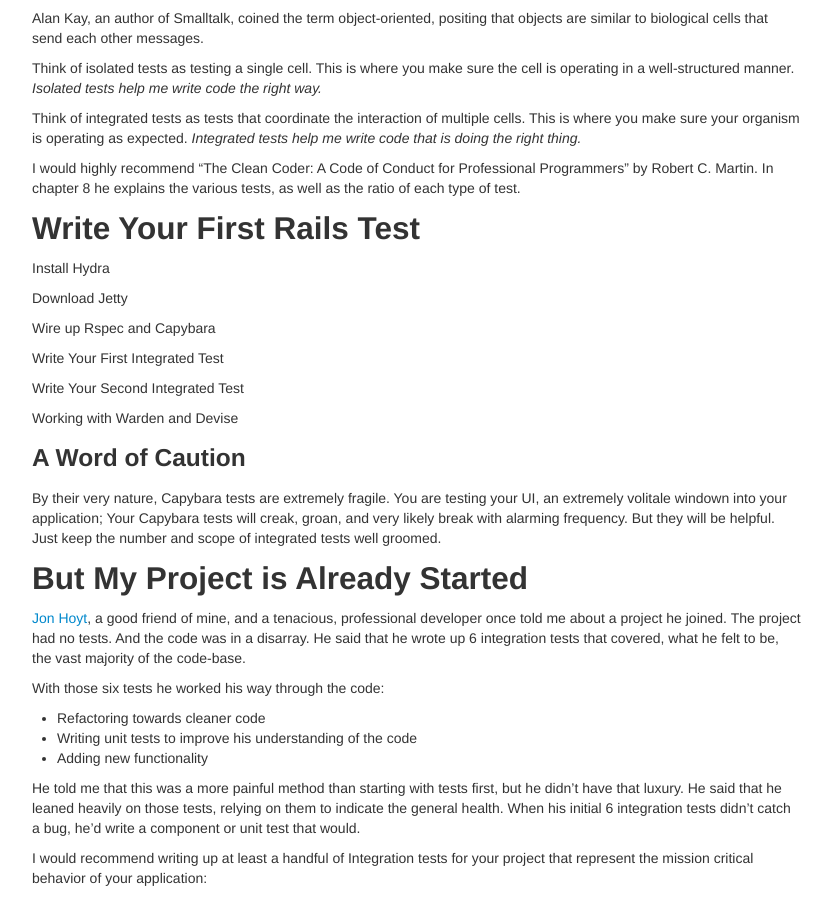
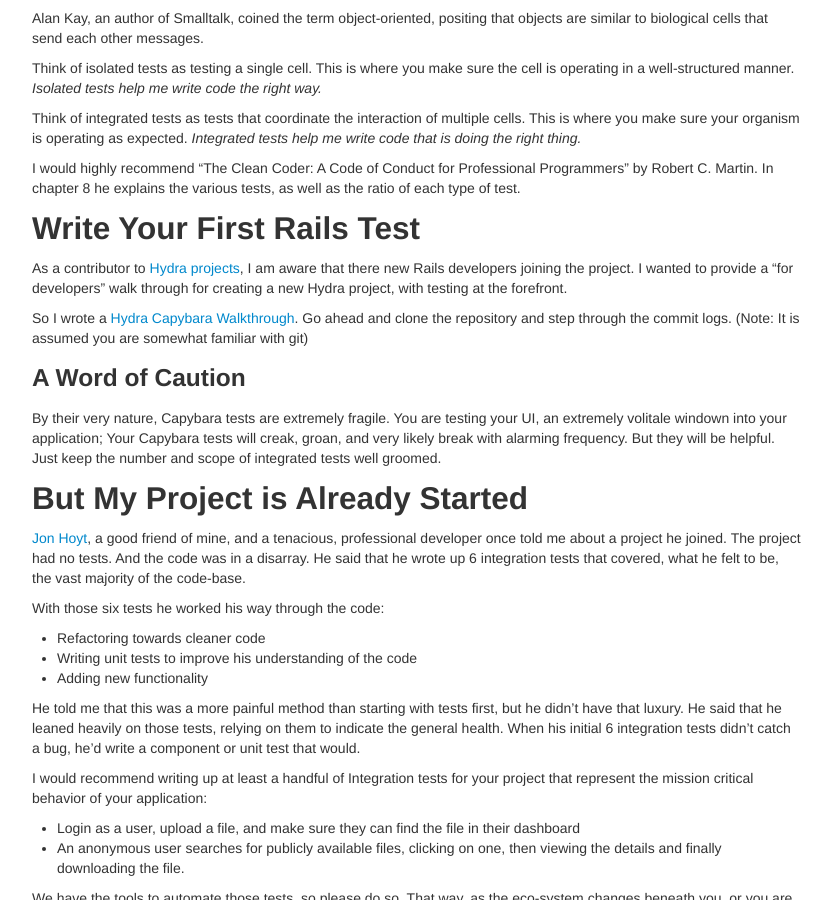
Before and after one commit to terrellt/ndlib.github.io, a Jekyll site: the page built from _posts/2013-06-06-starting-a-new-rails-project-with-tests.md, in a window 1280 px wide and 900 px high, scrolled down 932 px. Shown: the whole window, without its empty margins (223-1055 px from the left). Built offline with Jekyll 4.4.1, drawn with Linux system fonts in a browser that asks for light colours; Markdown is read by kramdown in place of the engine named in the settings.

Commit message:
Adding hydra-capybara-walkthrough

```diff
--- a/_posts/2013-06-06-starting-a-new-rails-project-with-tests.md
+++ b/_posts/2013-06-06-starting-a-new-rails-project-with-tests.md
@@ -69,17 +69,12 @@ I would highly recommend "The Clean Coder: A Code of Conduct for Professional Pr
 ## Write Your First Rails Test
 <span id="write-your-first-rails-test"></span>
 
-Install Hydra
+As a contributor to [Hydra projects](http://projecthydra.org), I am aware that there new Rails developers joining the project.
+I wanted to provide a "for developers" walk through for creating a new Hydra project, with testing at the forefront.
 
-Download Jetty
-
-Wire up Rspec and Capybara
-
-Write Your First Integrated Test
-
-Write Your Second Integrated Test
-
-Working with Warden and Devise
+So I wrote a [Hydra Capybara Walkthrough](https://github.com/jeremyf/hydra-capybara-walkthrough).
+Go ahead and clone the repository and step through the commit logs.
+(Note: It is assumed you are somewhat familiar with git)
 
 ### A Word of Caution
 
```
